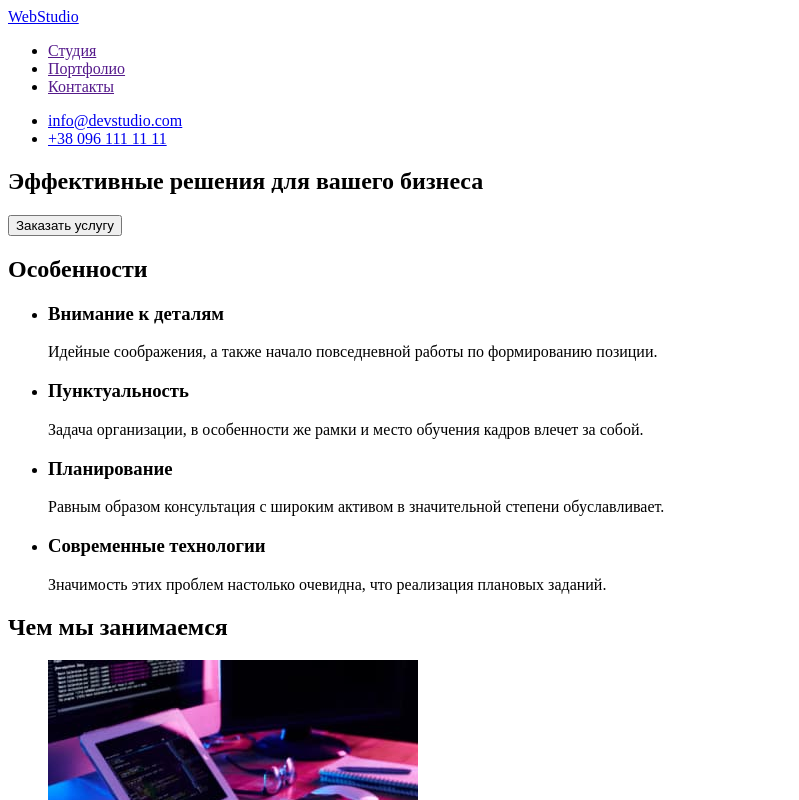
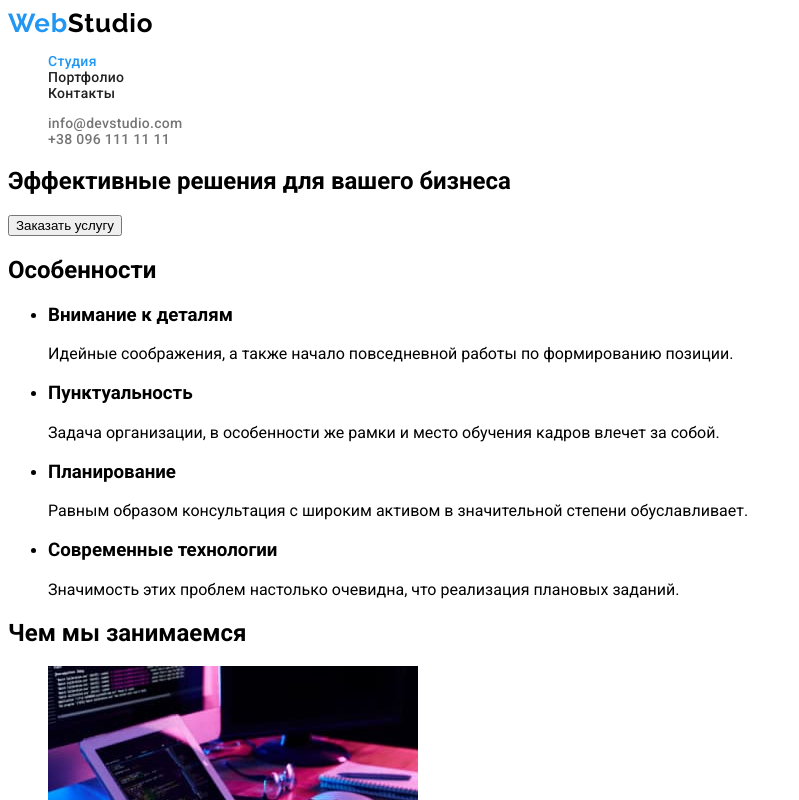
Before and after one commit to ASyrotenko/goit-markup-hw-02, a plain HTML site: page index.html in a window 1280 px wide. Shown: the top 800 px of the page, without its empty margins (0-799 px from the left). Drawn offline with Linux system fonts and the light colour scheme.

Commit message:
Add style for header

```diff
--- /dev/null
+++ b/css/styles.css
@@ -0,0 +1,85 @@
+:root {
+  --primary-text-color: #757575;
+  --title-text-color: #212121;
+  --accent-text-color: #2196f3;
+  --darck-text-color: #000000;
+  --light-text-color: #ffffff;
+  --translight-text-color: #ffffff99;
+  --main-bg-color: #ffffff;
+  --darck-bg-color: #2f303a;
+  --gray-bg-color: #f5f4fa;
+}
+
+body {
+  font-family: 'Roboto';
+  background-color: var(--main-bg-color);
+}
+
+/* logo */
+
+.logo {
+  font-family: 'Raleway';
+  font-style: normal;
+  font-weight: 700;
+  font-size: 26px;
+  line-height: 31px;
+  letter-spacing: 0.03em;
+  color: var(--accent-text-color);
+  text-decoration: none;
+}
+
+.logo.top {
+  color: var(--darck-text-color);
+}
+
+.logo.bottom {
+  color: var(--light-text-color);
+}
+
+/* list-item */
+
+.list-item {
+  list-style: none;
+}
+
+/* link */
+
+.link {
+  text-decoration: none;
+}
+
+/* header */
+
+.header {
+  font-weight: 500;
+  font-size: 14px;
+  line-height: 16px;
+  letter-spacing: 0.02em;
+}
+
+.header .site-nav .link {
+  color: var(--title-text-color);
+}
+
+.header .site-nav .link.current {
+  color: var(--accent-text-color);
+}
+
+.header .site-nav .link:hover,
+.header .site-nav .link:focus,
+.header .contact.list .link:hover,
+.header .contact.list .link:focus {
+  color: var(--accent-text-color);
+}
+
+.header .contact.list .link {
+  color: var(--primary-text-color);
+}
+
+/* main studio */
+
+/* footer */
+
+.footer {
+  background-color: var(--darck-bg-color);
+}
--- a/index.html
+++ b/index.html
@@ -5,20 +5,27 @@
     <meta http-equiv="X-UA-Compatible" content="IE=edge" />
     <meta name="viewport" content="width=device-width, initial-scale=1.0" />
     <title>WebStudio</title>
+    <link rel="preconnect" href="https://fonts.googleapis.com" />
+    <link rel="preconnect" href="https://fonts.gstatic.com" crossorigin />
+    <link
+      href="https://fonts.googleapis.com/css2?family=Raleway:wght@700&family=Roboto:wght@400;500;700;900&display=swap"
+      rel="stylesheet"
+    />
+    <link rel="stylesheet" href="./css/styles.css" />
   </head>
   <body>
-    <header>
-      <a href="./index.html" lang="en">WebStudio</a>
+    <header class="header">
+      <a href="./index.html" lang="en" class="logo">Web<span class="logo top">Studio</span></a>
       <nav>
-        <ul>
-          <li><a href="">Студия</a></li>
-          <li><a href="">Портфолио</a></li>
-          <li><a href="">Контакты</a></li>
+        <ul class="site-nav list">
+          <li class="list-item"><a href="./index.html" class="link current">Студия</a></li>
+          <li class="list-item"><a href="" class="link">Портфолио</a></li>
+          <li class="list-item"><a href="" class="link">Контакты</a></li>
         </ul>
       </nav>
-      <ul>
-        <li><a href="mailto:info@devstudio.com">info@devstudio.com</a></li>
-        <li><a href="tel:+380961111111">+38 096 111 11 11</a></li>
+      <ul class="contact list">
+        <li class="list-item"><a href="mailto:info@devstudio.com" class="link">info@devstudio.com</a></li>
+        <li class="list-item"><a href="tel:+380961111111" class="link">+38 096 111 11 11</a></li>
       </ul>
     </header>
     <main>
@@ -130,8 +137,8 @@
         </ul>
       </section>
     </main>
-    <footer>
-      <a href="./index.html" lang="en">WebStudio</a>
+    <footer class="footer">
+      <a href="./index.html" lang="en" class="logo">Web<span class="logo bottom">Studio</span></a>
       <address>
         <ul>
           <li>
```
